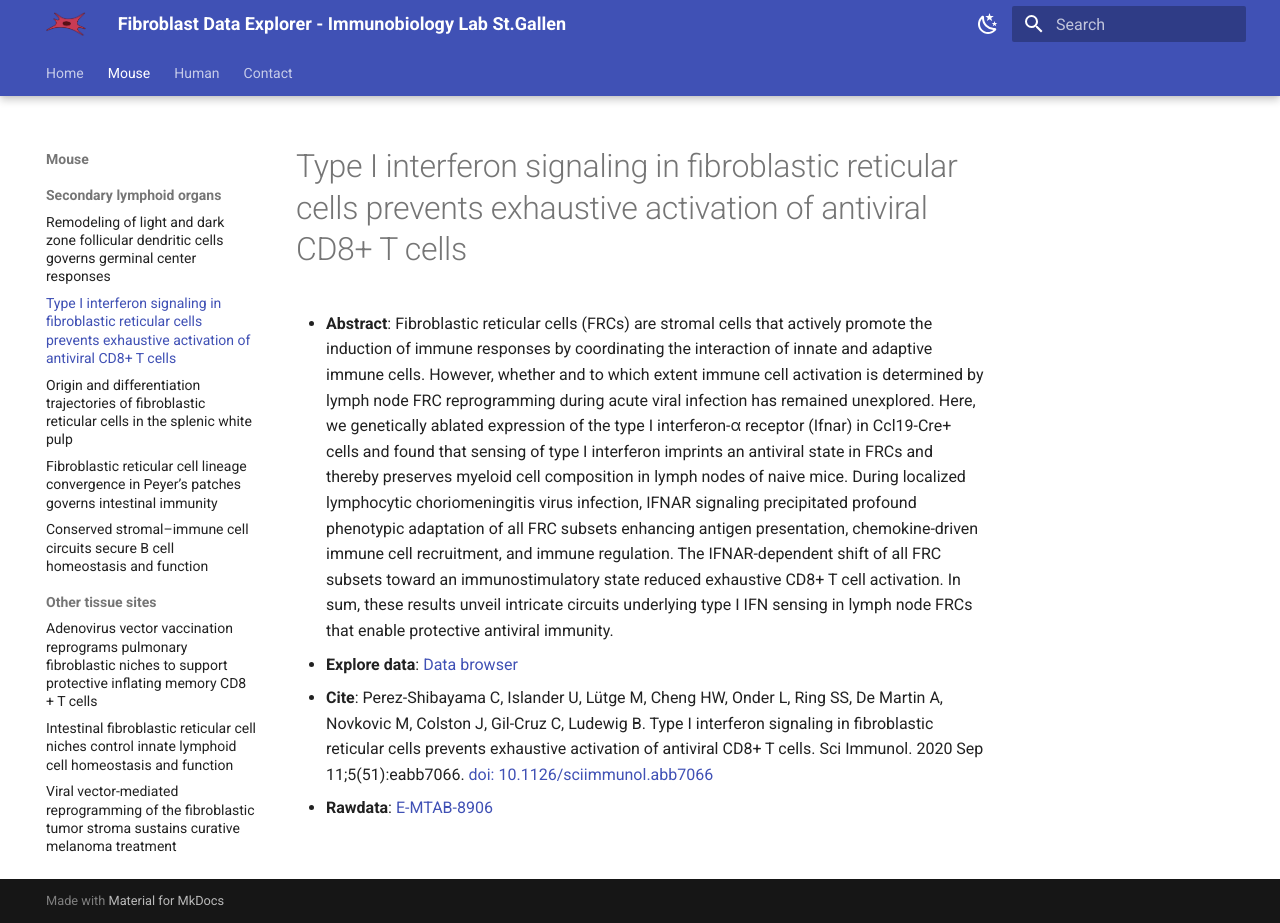
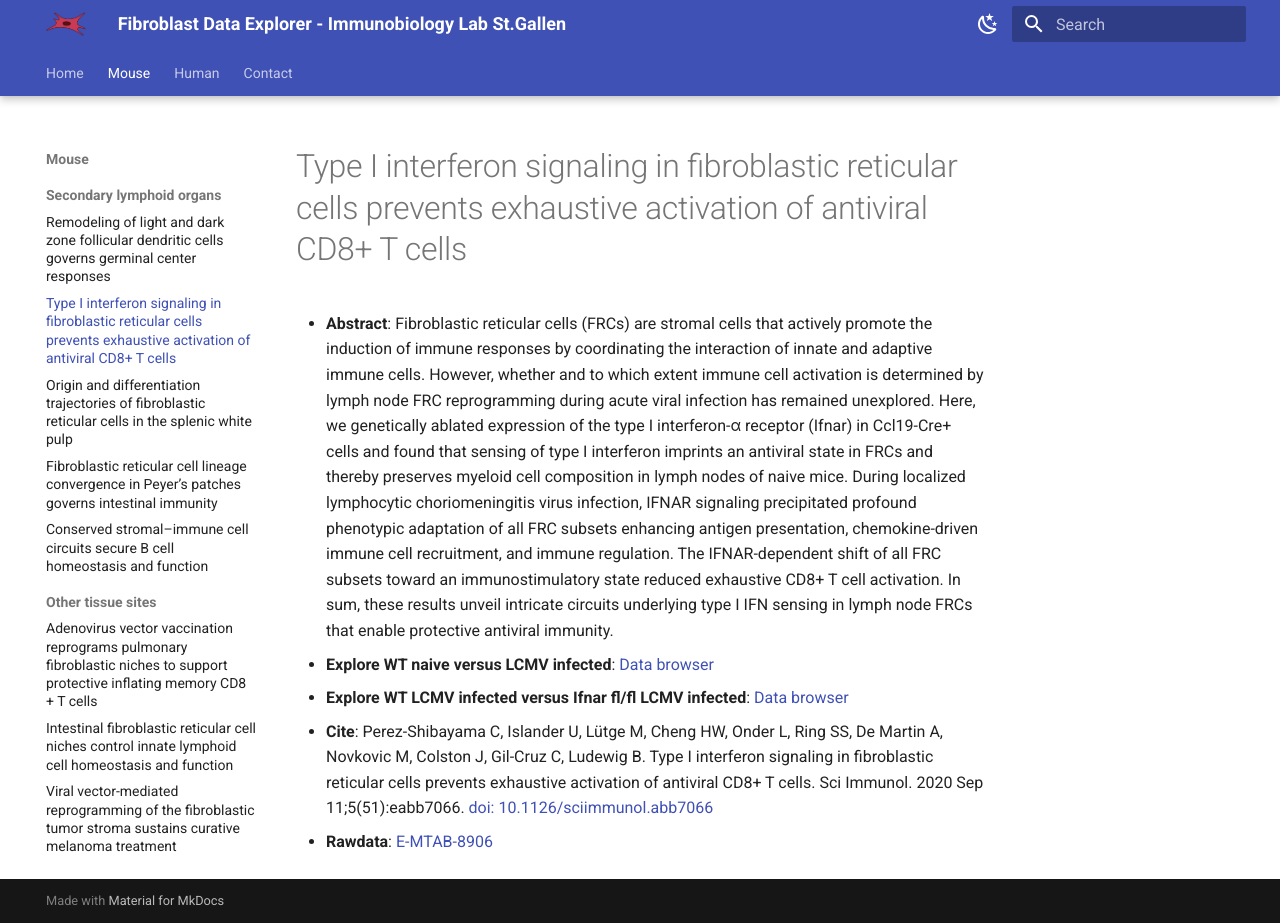
Before and after one commit to immbioSG/FRCdataExplorer, an MkDocs documentation site: the page built from docs/mouse/LNFRC.md, in a window 1280 px wide and 923 px high. Built offline with MkDocs 1.6.1 and Material for MkDocs 9.7.7, drawn with Linux system fonts in a browser that asks for light colours.

Commit message:
add Ifnar floxed data LN FRC

```diff
--- a/docs/mouse/LNFRC.md
+++ b/docs/mouse/LNFRC.md
@@ -1,5 +1,6 @@
 * **Abstract**:
  Fibroblastic reticular cells (FRCs) are stromal cells that actively promote the induction of immune responses by coordinating the interaction of innate and adaptive immune cells. However, whether and to which extent immune cell activation is determined by lymph node FRC reprogramming during acute viral infection has remained unexplored. Here, we genetically ablated expression of the type I interferon-α receptor (Ifnar) in Ccl19-Cre+ cells and found that sensing of type I interferon imprints an antiviral state in FRCs and thereby preserves myeloid cell composition in lymph nodes of naive mice. During localized lymphocytic choriomeningitis virus infection, IFNAR signaling precipitated profound phenotypic adaptation of all FRC subsets enhancing antigen presentation, chemokine-driven immune cell recruitment, and immune regulation. The IFNAR-dependent shift of all FRC subsets toward an immunostimulatory state reduced exhaustive CD8+ T cell activation. In sum, these results unveil intricate circuits underlying type I IFN sensing in lymph node FRCs that enable protective antiviral immunity.
-* **Explore data**: [Data browser](http://213.167.225.152:3838/IFNARsignaling_FRC_LN_DataBrowser/)
+* **Explore WT naive versus LCMV infected**: [Data browser](http://213.167.225.152:3838/IFNARsignaling_FRC_LN_DataBrowser/WTlcmv/)
+* **Explore WT LCMV infected versus Ifnar fl/fl LCMV infected**: [Data browser](http://213.167.225.152:3838/IFNARsignaling_FRC_LN_DataBrowser/WTlcmv_IFNARlcmv/)
 * **Cite**: Perez-Shibayama C, Islander U, Lütge M, Cheng HW, Onder L, Ring SS, De Martin A, Novkovic M, Colston J, Gil-Cruz C, Ludewig B. Type I interferon signaling in fibroblastic reticular cells prevents exhaustive activation of antiviral CD8+ T cells. Sci Immunol. 2020 Sep 11;5(51):eabb7066. [doi: 10.1126/sciimmunol.abb7066](https://doi.org/10.1126/sciimmunol.abb7066)
 * **Rawdata**: [E-MTAB-8906](https://www.ebi.ac.uk/arrayexpress/experiments/E-MTAB-8906/)
```
Also changed, not shown: site/mouse/LNFRC.html, site/search/search_index.json, site/sitemap.xml, 1 other file.
